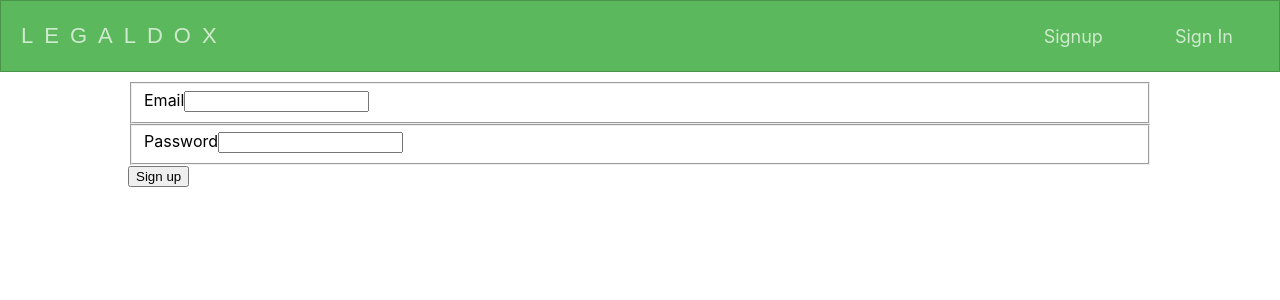
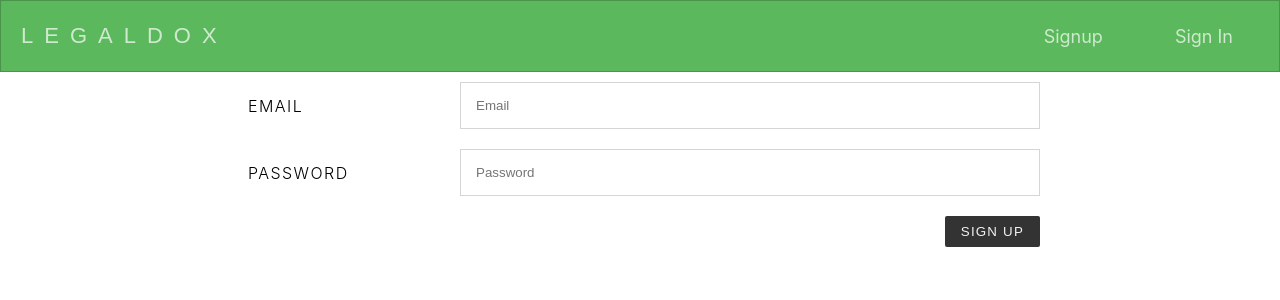
Before and after one commit to jbvance/thinkful-react-capstone-client, a React (Create React App) app: page /signup in a window 1280 px wide. Shown: the top 300 px of the page. Built offline with nearby package versions, Linux system fonts and the light colour scheme; no server answers.

Commit message:
refactor signup form

```diff
--- a/package.json
+++ b/package.json
@@ -6,7 +6,7 @@
     "axios": "^0.18.0",
     "react": "^16.6.3",
     "react-dom": "^16.6.3",
-    "react-redux": "^6.0.0",
+    "react-redux": "5.1.1",
     "react-router-dom": "^4.3.1",
     "react-scripts": "2.1.1",
     "redux": "^4.0.1",
--- a/src/components/auth/signup.js
+++ b/src/components/auth/signup.js
@@ -5,6 +5,10 @@ import { connect } from 'react-redux';
 import * as actions from '../../actions';
 
 export class Signup extends Component {
+
+    state = {
+        formError: ''
+    };
 
     componentDidMount() {
         this.props.setAuthError('');
@@ -17,38 +21,80 @@ export class Signup extends Component {
         });
     };
 
+    renderField = ({
+        id,
+        input,
+        label,
+        type,
+        meta: { touched, error, warning }
+      }) => {
+          return (
+            <li>
+                <label htmlFor={id}>{label}</label>
+                <input {...input } placeholder={label} type={type} />
+                {touched &&
+                    ((error && <span>{error}</span>) ||
+                      (warning && <span>{warning}</span>))}
+            </li>
+
+        )};
+
+
+
     render() {
 
         // handleSubmit is provided to props by redux form
         const { handleSubmit } = this.props;
+        console.log('PROPS', this.props);
         return (
             <div>
+                <div>{this.state.formError}</div>
                 {this.props.errorMessage && <div className="alert alert-danger">{this.props.errorMessage}</div>}
                 <form onSubmit={handleSubmit(this.onSubmit)}>
-                <fieldset>
-                    <label htmlFor="email">Email</label>
+                <ul className="flex-outer">
                     <Field
                         name="email"
+                        id="email"
+                        label="Email"
                         type="text"
-                        component="input"
+                        component={this.renderField}
+                        validate={this.email}
                         autoComplete="none"
                     />
-                </fieldset>
-                <fieldset>
-                    <label htmlFor="password">Password</label>
-                    <Field
-                        name="password"
-                        type="password"
-                        component="input"
-                        autoComplete="none"
-                    />
-                </fieldset>
-                <button>Sign up</button>
+                        <Field
+                            name="password"
+                            id="password"
+                            label="Password"
+                            type="password"
+                            component={this.renderField}
+                            autoComplete="none"
+                        />
+                    <li>
+                        <button className="btn">Sign up</button>
+                    </li>
+                </ul>
+
                 </form>
             </div>
         );
     }
 }
+
+const validate = values => {
+    const errors = {};
+    if (!values.email) {
+      errors.email = 'Email is Required'
+    } else if (!/^[A-Z0-9._%+-]+@[A-Z0-9.-]+\.[A-Z]{2,4}$/i.test(values.email)) {
+        errors.email = 'Invalid email address'
+    }
+    if (!values.password) {
+        errors.password = 'Password is Required'
+    }
+    //console.log('ERRORS', errors);
+    return errors;
+}
+
+
 
 const mapStateToProps = state => ({
     errorMessage: state.auth.errorMessage
@@ -56,5 +102,8 @@ const mapStateToProps = state => ({
 
 export default compose (
     connect(mapStateToProps, actions),
-    reduxForm({ form: 'signup' })
+    reduxForm({
+        form: 'signup',
+        validate
+     })
 )(Signup);
--- a/src/index.css
+++ b/src/index.css
@@ -78,7 +78,7 @@ code {
 .flex-outer li input:not([type='checkbox']),
 .flex-outer li textarea {
   padding: 15px;
-  border: none;
+  border: 1px solid #D5D5D5;
 }
 
 .flex-outer li button {
```
Also changed, not shown: 2 other files (tests, documents, lock files or other folders).
